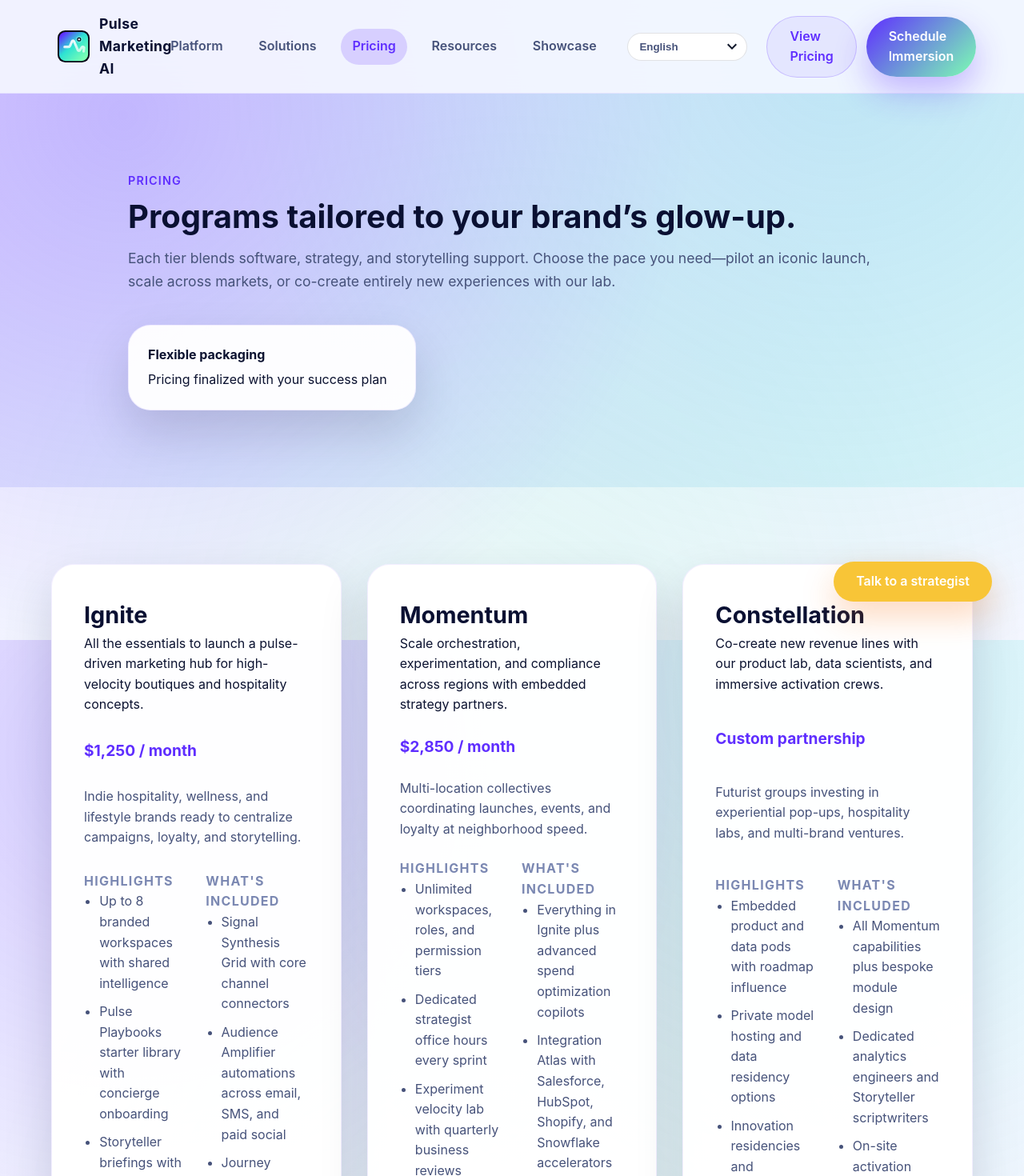
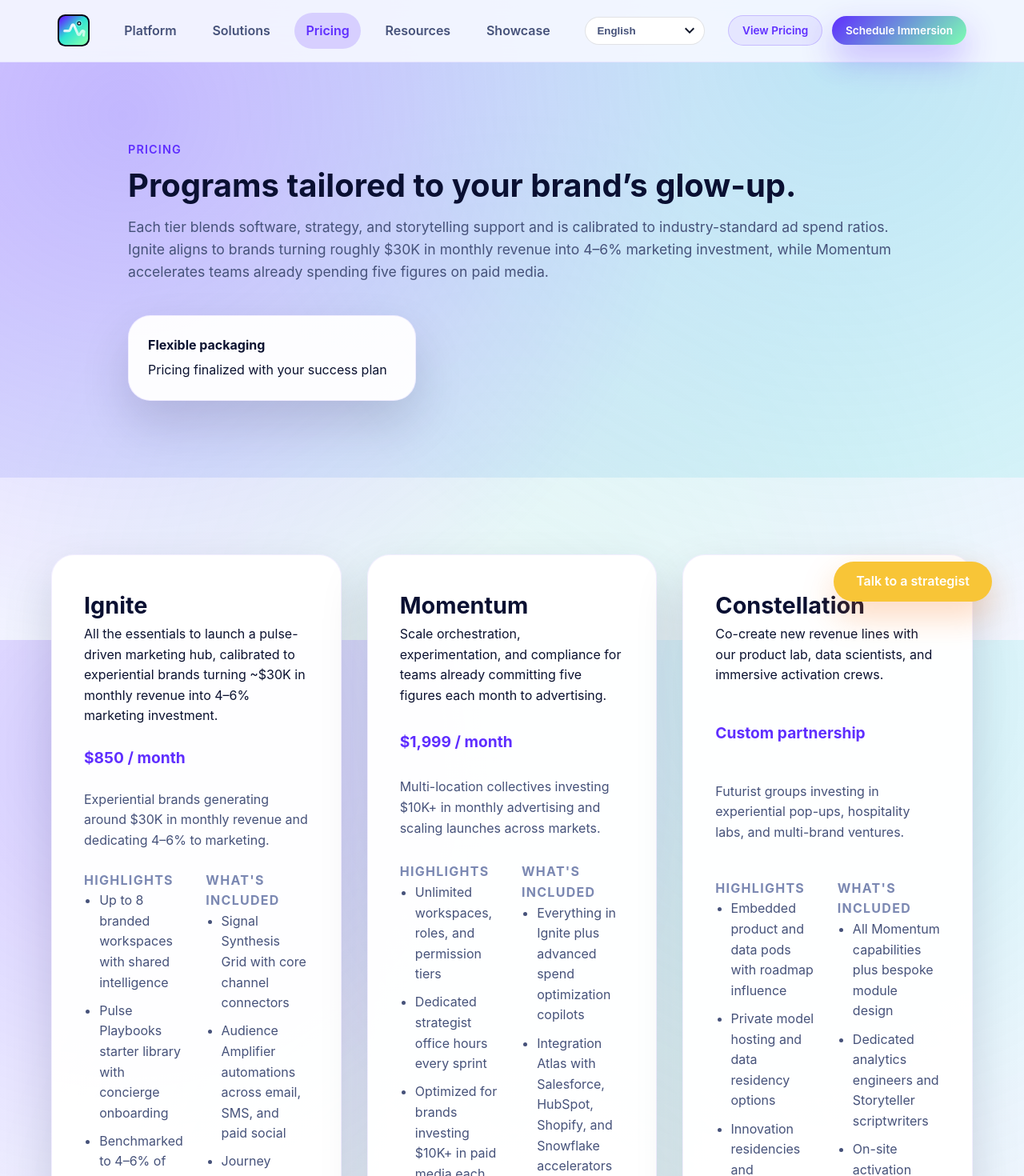
Before and after one commit to deleskie/pulsemarketing-ai.github.io, a React (Vite) app: page /pricing in a window 1280 px wide. Shown: the top 1470 px of the page at 80% size. Built offline with nearby package versions, Linux system fonts and the light colour scheme.

Commit message:
Revise pricing tiers and CTA styling

```diff
--- a/src/blogs/chronicle-craft.ts
+++ b/src/blogs/chronicle-craft.ts
@@ -3,7 +3,7 @@ import type { BlogPost } from '../data/blogPosts';
 const chronicleCraft: BlogPost = {
     slug: 'chronicle-craft-live-signals',
     title: 'Chronicle Craft: Storytelling With Live Signals and AI Narrators',
-    author: 'Devon Clarke',
+    author: 'Pulse Marketing AI Team',
     date: '2026-01-18',
     readingTime: '19 min read',
     excerpt:
--- a/src/blogs/infinity-loop.ts
+++ b/src/blogs/infinity-loop.ts
@@ -3,7 +3,7 @@ import type { BlogPost } from '../data/blogPosts';
 const infinityLoop: BlogPost = {
     slug: 'infinity-loop-community-playbook',
     title: 'The Infinity Loop Playbook: From Guests to Community Catalysts',
-    author: 'Hadiyah Flores',
+    author: 'Pulse Marketing AI Team',
     date: '2026-02-10',
     readingTime: '18 min read',
     excerpt:
--- a/src/blogs/momentum-mechanics.ts
+++ b/src/blogs/momentum-mechanics.ts
@@ -3,7 +3,7 @@ import type { BlogPost } from '../data/blogPosts';
 const momentumMechanics: BlogPost = {
     slug: 'momentum-mechanics-experiential-scale',
     title: 'Momentum Mechanics: Scaling Experiential Marketing Without Losing Soul',
-    author: 'Priya Natarajan',
+    author: 'Pulse Marketing AI Team',
     date: '2026-01-29',
     readingTime: '20 min read',
     excerpt:
--- a/src/blogs/resonance-rooms.ts
+++ b/src/blogs/resonance-rooms.ts
@@ -3,7 +3,7 @@ import type { BlogPost } from '../data/blogPosts';
 const resonanceRooms: BlogPost = {
     slug: 'building-resonance-control-rooms',
     title: 'Resonance Rooms: How Experiential Brands Build AI Launch Control',
-    author: 'Sasha Velasquez',
+    author: 'Pulse Marketing AI Team',
     date: '2026-01-07',
     readingTime: '18 min read',
     excerpt:
--- a/src/blogs/signal-atelier.ts
+++ b/src/blogs/signal-atelier.ts
@@ -3,7 +3,7 @@ import type { BlogPost } from '../data/blogPosts';
 const signalAtelier: BlogPost = {
     slug: 'signal-atelier-limited-run',
     title: 'Signal Atelier Handbook: Designing Limited-Run Campaigns That Spark Frenzy',
-    author: 'Andre Dupree',
+    author: 'Pulse Marketing AI Team',
     date: '2026-02-21',
     readingTime: '19 min read',
     excerpt:
--- a/src/components/Layout.tsx
+++ b/src/components/Layout.tsx
@@ -35,9 +35,8 @@ export default function Layout({ children }: LayoutProps): JSX.Element {
     <div className="site-shell">
       <header className="site-header">
         <div className="site-header__inner">
-          <Link to="/" className="site-logo" aria-label="Pulse Marketing AI">
+          <Link to="/" className="site-logo" aria-label="Pulse Marketing AI home">
             <img src="/logo.svg" alt="Pulse Marketing AI logo" />
-            <span>Pulse Marketing AI</span>
           </Link>
           <nav className="site-nav">
             {NAV_ITEMS.map((item) => (
--- a/src/data/pricing.ts
+++ b/src/data/pricing.ts
@@ -13,12 +13,13 @@ export const pricingTiers: PricingTier[] = [
   {
     id: 'ignite',
     name: 'Ignite',
-    description: 'All the essentials to launch a pulse-driven marketing hub for high-velocity boutiques and hospitality concepts.',
-    priceLabel: '$1,250 / month',
-    bestFor: 'Indie hospitality, wellness, and lifestyle brands ready to centralize campaigns, loyalty, and storytelling.',
+    description: 'All the essentials to launch a pulse-driven marketing hub, calibrated to experiential brands turning ~$30K in monthly revenue into 4–6% marketing investment.',
+    priceLabel: '$850 / month',
+    bestFor: 'Experiential brands generating around $30K in monthly revenue and dedicating 4–6% to marketing.',
     highlights: [
       'Up to 8 branded workspaces with shared intelligence',
       'Pulse Playbooks starter library with concierge onboarding',
+      'Benchmarked to 4–6% of revenue marketing investments (≈$30K monthly revenue)',
       'Storyteller briefings with revenue-minded insights twice weekly',
     ],
     includes: [
@@ -32,12 +33,13 @@ export const pricingTiers: PricingTier[] = [
   {
     id: 'momentum',
     name: 'Momentum',
-    description: 'Scale orchestration, experimentation, and compliance across regions with embedded strategy partners.',
-    priceLabel: '$2,850 / month',
-    bestFor: 'Multi-location collectives coordinating launches, events, and loyalty at neighborhood speed.',
+    description: 'Scale orchestration, experimentation, and compliance for teams already committing five figures each month to advertising.',
+    priceLabel: '$1,999 / month',
+    bestFor: 'Multi-location collectives investing $10K+ in monthly advertising and scaling launches across markets.',
     highlights: [
       'Unlimited workspaces, roles, and permission tiers',
       'Dedicated strategist office hours every sprint',
+      'Optimized for brands investing $10K+ in paid media each month',
       'Experiment velocity lab with quarterly business reviews',
     ],
     includes: [
--- a/src/pages/Pricing.tsx
+++ b/src/pages/Pricing.tsx
@@ -45,7 +45,7 @@ export default function PricingPage(): JSX.Element {
             <span className="section__eyebrow">Pricing</span>
             <h1 className="section__title">Programs tailored to your brand’s glow-up.</h1>
             <p className="section__subtitle">
-              Each tier blends software, strategy, and storytelling support. Choose the pace you need—pilot an iconic launch, scale across markets, or co-create entirely new experiences with our lab.
+              Each tier blends software, strategy, and storytelling support and is calibrated to industry-standard ad spend ratios. Ignite aligns to brands turning roughly $30K in monthly revenue into 4–6% marketing investment, while Momentum accelerates teams already spending five figures on paid media.
             </p>
           </div>
           <div className="pricing-hero__badge">
--- a/src/styles/layout.scss
+++ b/src/styles/layout.scss
@@ -26,10 +26,7 @@
 .site-logo {
   display: inline-flex;
   align-items: center;
-  gap: 0.75rem;
-  font-weight: 700;
-  font-size: 1.1rem;
-  letter-spacing: 0.02em;
+  gap: 0;
   color: var(--surface);
 }
 
@@ -83,6 +80,13 @@
   gap: 0.75rem;
 }
 
+
+.site-header__cta .btn,
+.site-nav-mobile .btn {
+  padding: 0.45rem 1.05rem;
+  font-size: 0.85rem;
+  border-radius: 999px;
+}
 .site-header__toggle {
   display: inline-flex;
   flex-direction: column;
```
